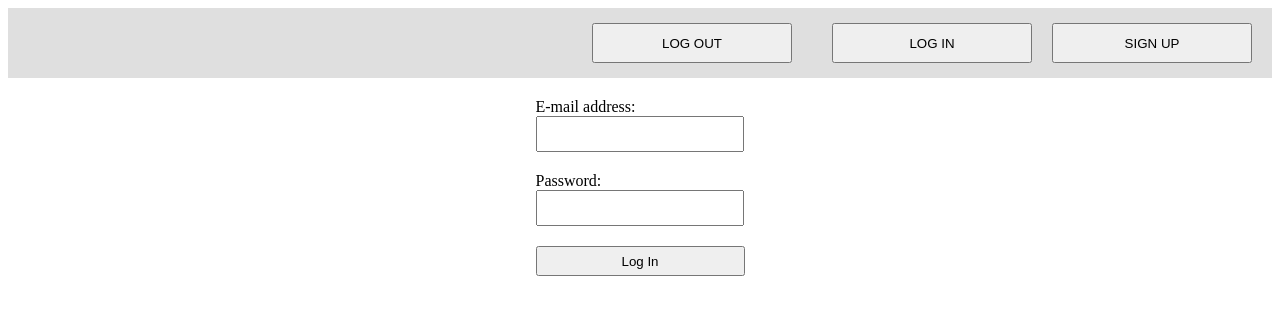
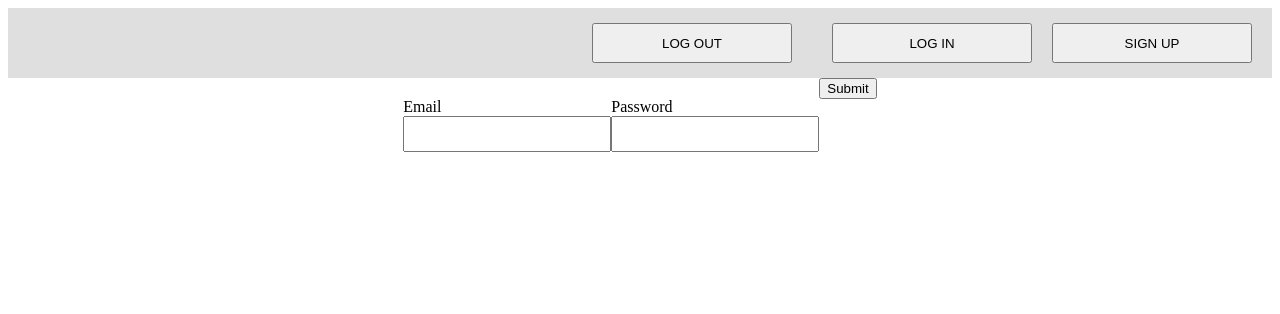
Before and after one commit to PVeidenberg/translationkeys, a React (Create React App) app in the folder client/: page /login in a window 1280 px wide. Shown: the top 314 px of the page. Built offline with nearby package versions, Linux system fonts and the light colour scheme.

Commit message:
LoginView refactoring

```diff
--- a/client/src/components/loginForm/LogInForm.tsx
+++ b/client/src/components/loginForm/LogInForm.tsx
@@ -3,48 +3,43 @@ import "./login-form.css";
 import { useMutation, useLazyQuery, gql, useQuery } from "@apollo/client";
 import Paths from "../../Paths";
 import { Redirect, useHistory } from "react-router-dom";
+import { Field } from "../../components/Field/Field";
+import { useForm } from "react-hook-form";
+import { ReactComponent as EmailIcon } from "../../theme/icons/email-icon.svg";
+import { ReactComponent as PasswordIcon } from "../../theme/icons/password-icon.svg";
+import { validateEmail } from "../../validators/validateEmail";
+import { validateMinimumLength } from "../../validators/validateMinimumLength";
+
+interface LoginFormValues {
+  email: string;
+  password: string;
+}
 
 export default function LogInForm(props: any) {
+  const { register, handleSubmit, errors, watch } = useForm<LoginFormValues>();
   const history = useHistory();
+  const onSubmit = (data:any) => console.log(data);
 
-  const [email, setEmail] = useState("");
-  const [password, setPassword] = useState("");
-
-  async function handleSubmit(e: React.SyntheticEvent<HTMLFormElement>) {
-    e.preventDefault();
-    console.log("handleLoginFormSubmit");
-  }
 
   return (
-    <div className="login-form">
-      <form onSubmit={(e) => handleSubmit(e)}>
-        <div className="form-row">
-          <label>E-mail address:</label>
-          <input
-            className="input"
-            type="email"
-            id="loginFormEmail"
-            name="loginFormEmail"
-            value={email}
-            onChange={(e) => setEmail(e.target.value)}
-          />
-        </div>
-        <div className="form-row">
-          <label>Password:</label>
-          <input
-            className="input"
-            type="password"
-            id="loginFormPassword"
-            name="loginFormPassword"
-            value={password}
-            onChange={(e) => setPassword(e.target.value)}
-          />
-        </div>
-
-        <button className="button" disabled={false} type="submit">
-          {"Log In"}
-        </button>
+      <form className="login-form" onSubmit={handleSubmit(onSubmit)}>
+        <Field
+          type="email"
+          name="email"
+          label="Email"
+          leading={<EmailIcon />}
+          error={errors.email}
+          register={register({ required: "Email is required", validate: validateEmail })}
+        />
+        <Field
+          type="password"
+          name="password"
+          label="Password"
+          leading={<PasswordIcon />}
+          error={errors.password}
+          register={register({ validate: validateMinimumLength(8) })}
+        />
+        <input type="submit" />
       </form>
-    </div>
   );
 }
```
